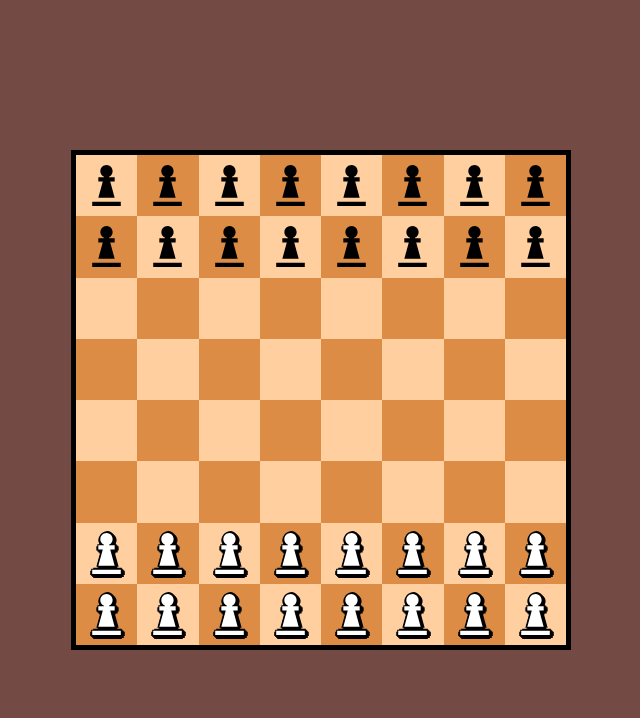
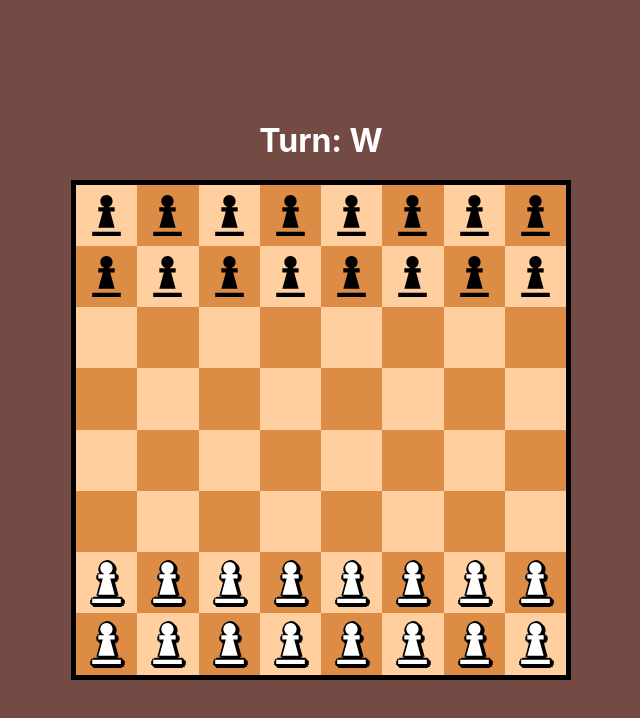
Before and after one commit to seelengxd/breakthrough, a React (Create React App) app in the folder frontend/: page / in a window 1280 px wide. Shown: the top 718 px of the page, without its empty margins (319-959 px from the left). Built offline with nearby package versions, Linux system fonts and the light colour scheme.

Commit message:
feat: add turns

```diff
--- a/frontend/src/App.css
+++ b/frontend/src/App.css
@@ -10,9 +10,15 @@ body {
 
 main {
   display: flex;
+  flex-direction: column;
+  gap: 20px;
   justify-content: center;
   align-items: center;
   min-height: 100vh;
+}
+
+h1 {
+  color: white;
 }
 
 #grid {
--- a/frontend/src/App.js
+++ b/frontend/src/App.js
@@ -17,6 +17,7 @@ function App() {
   ]);
   const [selectedPiece, setSelectedPiece] = useState([-1, -1]);
   const [moveOptions, setMoveOptions] = useState([]);
+  const [turn, setTurn] = useState("W");
 
   function availableMoves(i, j, isBlack) {
     // assumption: this function won't be called after a win
@@ -43,6 +44,9 @@ function App() {
   function selectHelper(i, j) {
     if (i == selectedPiece[0] && j == selectedPiece[1]) {
       deselect();
+      return;
+    }
+    if (grid[i][j] != turn) {
       return;
     }
     const piece = grid[i][j];
@@ -74,6 +78,7 @@ function App() {
     newGrid[i][j] = piece;
     setGrid(newGrid);
     deselect();
+    changeTurn();
   }
 
   function deselect() {
@@ -81,8 +86,13 @@ function App() {
     setMoveOptions([]);
   }
 
+  function changeTurn() {
+    setTurn(turn === "W" ? "B" : "W");
+  }
+
   return (
     <main>
+      <h1>Turn: {turn}</h1>
       <div id="grid">
         {grid.map((row, i) => (
           <div className="row" key={i}>
```
